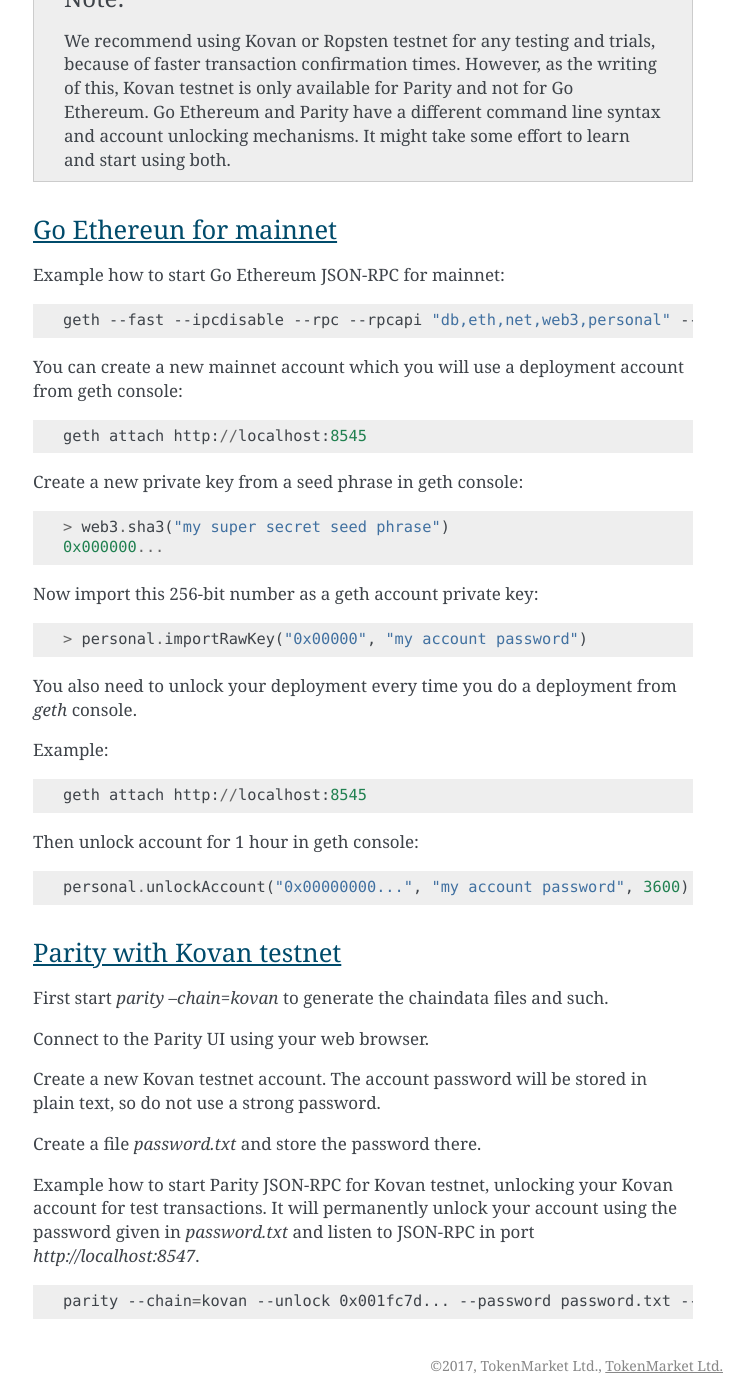
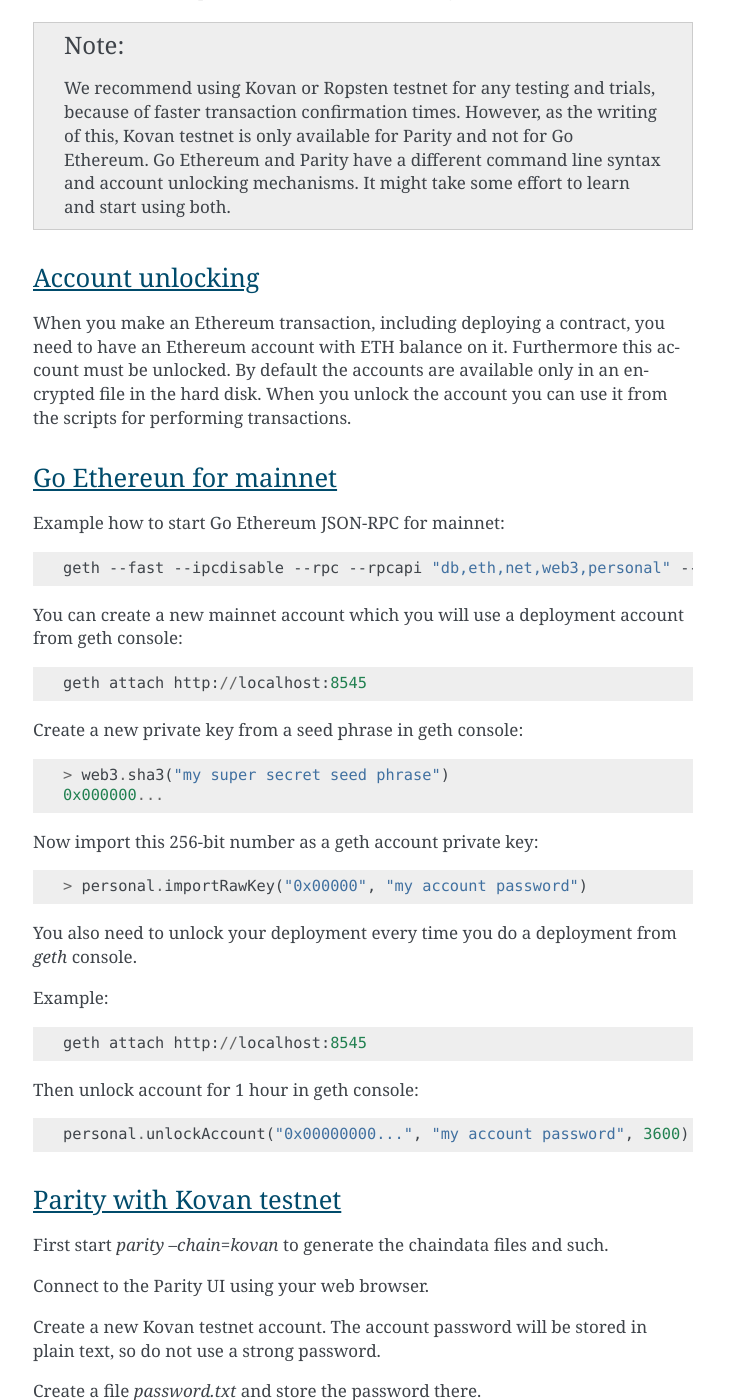
Before and after one commit to TokenMarketNet/smart-contracts, a Sphinx documentation site: the page built from docs/source/chain.rst, in a window 1280 px wide and 1400 px high, scrolled down 1254 px. Shown: the whole window, without its empty margins (387-1136 px from the left). Built offline with Sphinx 7.4.7, drawn with Linux system fonts in a browser that asks for light colours; some of the changed text lies outside the part shown.

Commit message:
Adding options for getting Kovan ETH.

```diff
--- a/docs/source/chain.rst
+++ b/docs/source/chain.rst
@@ -57,6 +57,12 @@
 
     We recommend using Kovan or Ropsten testnet for any testing and trials, because of faster transaction confirmation times. However, as the writing of this, Kovan testnet is only available for Parity and not for Go Ethereum. Go Ethereum and Parity have a different command line syntax and account unlocking mechanisms. It might take some effort to learn and start using both.
 
+
+Account unlocking
+^^^^^^^^^^^^^^^^^
+
+When you make an Ethereum transaction, including deploying a contract, you need to have an Ethereum account with ETH balance on it. Furthermore this account must be unlocked. By default the accounts are available only in an encrypted file in the hard disk. When you unlock the account you can use it from the scripts for performing transactions.
+
 Go Ethereun for mainnet
 ^^^^^^^^^^^^^^^^^^^^^^^
 
@@ -106,3 +112,12 @@
 .. code-block:: shell
 
     parity --chain=kovan --unlock 0x001fc7d... --password password.txt --jsonrpc-apis "web3,eth,net,parity,traces,rpc,personal" --jsonrpc-port 8547 --no-ipc --port 30306 --tracing on --allow-ips=public
+
+Getting Kovan testnet ETH
+^^^^^^^^^^^^^^^^^^^^^^^^^
+
+Your options
+
+* `Kindly ask people to send you Kovan ETH (KETH) on the Kovan Gitter channel <https://github.com/kovan-testnet/faucet#gitter-channel-manual-github-verification>`_
+
+* `Use Parity provided SMS authentication to get KETH. <https://github.com/kovan-testnet/faucet#icarus-faucet-automated-sms-verification>`_ in this case you need to start the Parity node in mainnet first, import in the same account and then get some real ETH balance for it.
```
